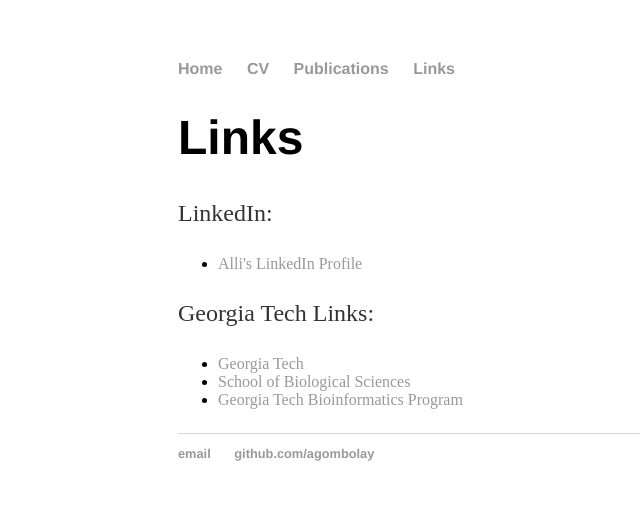
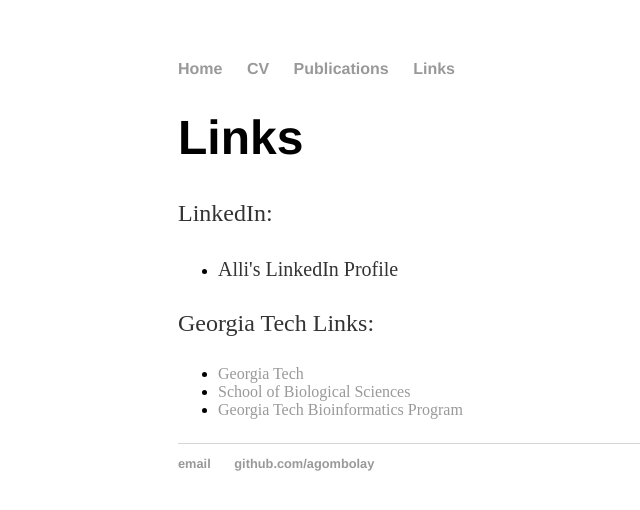
Before and after one commit to agombolay/agombolay.github.io, a Jekyll site: the page built from Links/index.html, in a window 1280 px wide. Shown: the top 510 px of the page, without its empty margins (14-654 px from the left). Built offline with Jekyll 4.4.1, drawn with Linux system fonts in a browser that asks for light colours.

Commit message:
Update index.html

```diff
--- a/Links/index.html
+++ b/Links/index.html
@@ -7,7 +7,7 @@ title: Alli Gombolay
 
 	<p>LinkedIn:
 	<ul>
-		<li><a href="https://www.linkedin.com/in/alli-gombolay-05b82738">Alli's LinkedIn Profile</a></li>
+		<li><p style="font-size:20px"<a href="https://www.linkedin.com/in/alli-gombolay-05b82738">Alli's LinkedIn Profile</a></p></li>
 	</ul>
 	</p>
 
```
